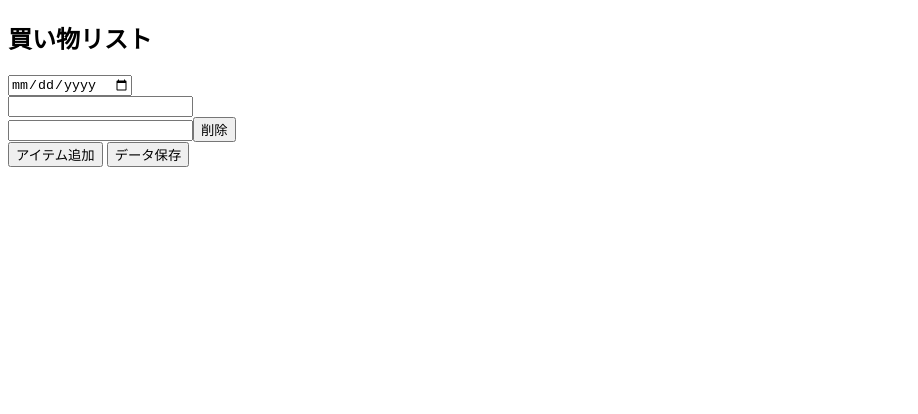
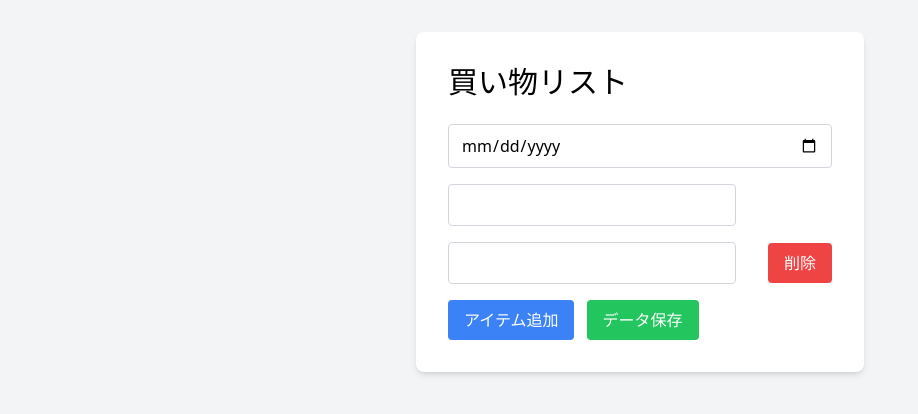
Before and after one commit to DaisukeMatsuura/DynamicJSItem-Lecture, a plain HTML site: page index.html in a window 1280 px wide. Both pictures are taken after a click on the button "アイテム追加". Shown: the whole page, without its empty margins (0-918 px from the left). Drawn offline with nearby package versions, Linux system fonts and the light colour scheme.

Commit message:
TailwindCSS の追加およびスタイルの調整

```diff
--- a/index.html
+++ b/index.html
@@ -4,23 +4,45 @@
     <meta charset="UTF-8" />
     <meta name="viewport" content="width=device-width, initial-scale=1.0" />
     <title>買い物リスト</title>
+    <script src="https://cdn.tailwindcss.com"></script>
   </head>
-  <body>
-    <div>
-      <h2>買い物リスト</h2>
+  <body class="bg-gray-100 py-8">
+    <div class="max-w-md mx-auto bg-white rounded-lg p-8 shadow-md">
+      <h2 class="text-3xl mb-6">買い物リスト</h2>
       <div id="itemInputs">
-        <div>
-          <input type="date" id="date" name="date" />
+        <div class="mb-4">
+          <input
+            type="date"
+            id="date"
+            name="date"
+            class="border border-gray-300 px-3 py-2 rounded w-full"
+          />
         </div>
-        <div>
-          <input type="text" name="item" />
+        <div class="flex justify-between mb-4">
+          <input
+            type="text"
+            name="item"
+            class="border border-gray-300 px-3 py-2 rounded w-3/4 mr-2"
+          />
         </div>
       </div>
-      <button type="button" onclick="addItem()">アイテム追加</button>
-      <button type="button" onclick="saveItem()">データ保存</button>
+      <button
+        type="button"
+        onclick="addItem()"
+        class="bg-blue-500 text-white px-4 py-2 rounded mr-2 hover:bg-blue-600 transition duration-200"
+      >
+        アイテム追加
+      </button>
+      <button
+        type="button"
+        onclick="saveItem()"
+        class="bg-green-500 text-white px-4 py-2 rounded hover:bg-green-600 transition duration-200"
+      >
+        データ保存
+      </button>
     </div>
     <!-- 買い物リスト出力先の要素 -->
-    <div id="output"></div>
+    <div id="output" class="mt-8 max-w-md mx-auto"></div>
     <!-- main.jsを読み込む -->
     <script src="main.js"></script>
   </body>
--- a/main.js
+++ b/main.js
@@ -10,11 +10,21 @@ function addItem() {
 
   // 挿入するDivを作成する
   const newItemDiv = document.createElement("div");
+  newItemDiv.classList.add("flex", "justify-between", "items-center", "mb-4");
 
   // 挿入するInputを作成し、type・name をそれぞれ指定する
   const newItemInput = document.createElement("input");
   newItemInput.type = "text";
   newItemInput.name = "item";
+  newItemInput.classList.add(
+    "border",
+    "border-gray-300",
+    "px-3",
+    "py-2",
+    "rounded",
+    "w-3/4",
+    "mr-2"
+  );
 
   // 追加したInputを削除するためのボタンを作成し、
   // textContent・typeを指定する
@@ -22,6 +32,17 @@ function addItem() {
   const deleteButton = document.createElement("button");
   deleteButton.textContent = "削除";
   deleteButton.type = "button";
+  deleteButton.classList.add(
+    "bg-red-500",
+    "text-white",
+    "px-4",
+    "py-2",
+    "rounded",
+    "hover:bg-red-600",
+    "transition",
+    "duration-200"
+  );
+
   deleteButton.addEventListener("click", function () {
     deleteItem(this);
   });
@@ -100,9 +121,11 @@ function loadItems() {
 
     // 大外の枠（カード）
     const cardDiv = document.createElement("div");
+    cardDiv.classList.add("rounded-lg", "overflow-hidden", "bg-white", "shadow-md", "mb-4");
 
     // 日付を表示するタイトル枠
     const headerDiv = document.createElement("div");
+    headerDiv.classList.add("bg-amber-200", "px-4", "py-2");
     const title = document.createElement("h4");
     title.textContent = "日付：" + date;
 
@@ -113,8 +136,10 @@ function loadItems() {
 
     // 買い物リスト格納する枠
     const bodyDiv = document.createElement("div");
+    bodyDiv.classList.add("px-4", "py-2");
     // 買い物リストを ul/li を用いてリスト形式で格納
     const ul = document.createElement("ul");
+    ul.classList.add("list-disc", "ml-6");
     items.forEach((item) => {
       const li = document.createElement("li");
       li.textContent = item;
```
